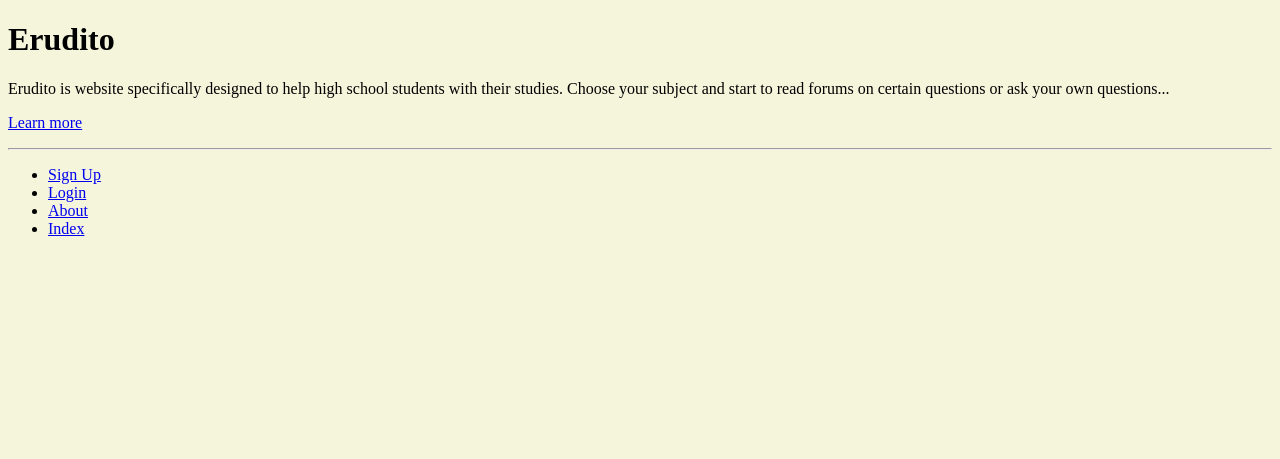
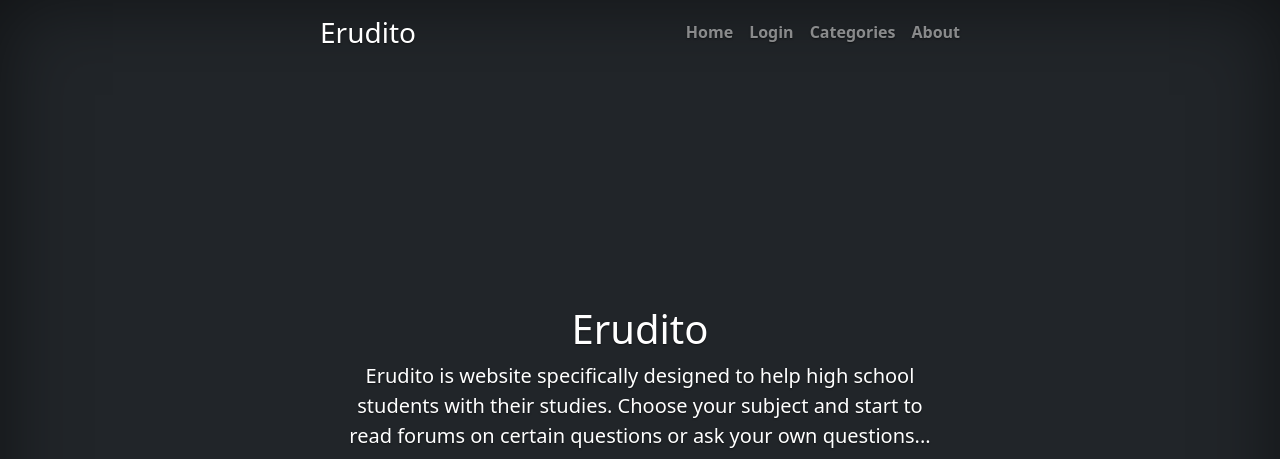
Before and after one commit to JmacCl/Erudito, a Django app: page /home/ in a window 1280 px wide. Shown: the top 459 px of the page. Run offline with Django 3.2, Linux system fonts and the light colour scheme; some libraries are stand-ins or nearby versions.

Commit message:
linking css files

```diff
--- a/templates/erudito/about.html
+++ b/templates/erudito/about.html
@@ -1,4 +1,4 @@
-{% extends 'erudito/old-base.html' %}
+{% extends 'erudito/base.html' %}
 {% load staticfiles %}
 
 
--- a/templates/erudito/base.html
+++ b/templates/erudito/base.html
@@ -1,4 +1,5 @@
 <!doctype html>
+{% load staticfiles %}
 <html lang="en" class="h-100">
 <head>
     <meta charset="utf-8">
@@ -17,8 +18,7 @@
 
 
     <!-- Bootstrap core CSS -->
-    <link href="cssFiles/otherCover.css" rel="stylesheet">
-
+    <link rel="stylesheet" type="text/css" href="{% static 'erudito/otherCover.css' %}">
     <style>
         .bd-placeholder-img {
             font-size: 1.125rem;
@@ -37,7 +37,7 @@
 
 
     <!-- Custom styles for this template -->
-    <link href="cssFiles/cover.css" rel="stylesheet">
+    <link rel="stylesheet" type="text/css" href="{% static 'erudito/cover.css' %}">
 </head>
 
 <body class="d-flex h-100 text-center text-white bg-dark">
@@ -48,10 +48,10 @@
         <div>
             <h3 class="float-md-start mb-0">Erudito</h3>
             <nav class="nav nav-masthead justify-content-center float-md-end">
-                <a class="nav-link active" aria-current="page" href="#">Home</a>
-                <a class="nav-link" href="login.html">Login</a>
-                <a class="nav-link" href="#">Categories</a>
-                <a class="nav-link" href="about.html">About</a>
+                <a class="nav-link" aria-current="page" href="{% url 'eruditoapp:home' %}">Home</a>
+                <a class="nav-link" href="{% url 'eruditoapp:login' %}">Login</a>
+                <a class="nav-link" href="{% url 'eruditoapp:about' %}">Categories</a>
+                <a class="nav-link" href="{% url 'eruditoapp:about' %}">About</a>
             </nav>
         </div>
     </header>
--- a/templates/erudito/home.html
+++ b/templates/erudito/home.html
@@ -1,4 +1,4 @@
-{% extends 'erudito/old-base.html' %}
+{% extends 'erudito/base.html' %}
 
 {% block title_block %}
     Home
```
Also changed, not shown: static/erudito/cover.css (renamed from templates/erudito/cssFiles/cover.css), static/erudito/otherCover.css (renamed from templates/erudito/cssFiles/otherCover.css).
